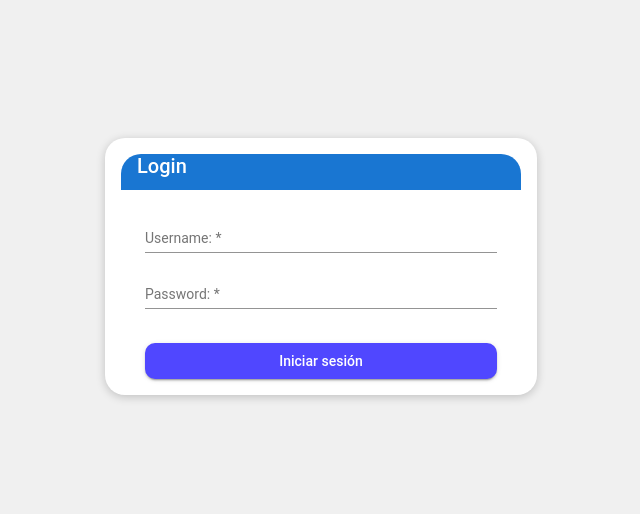
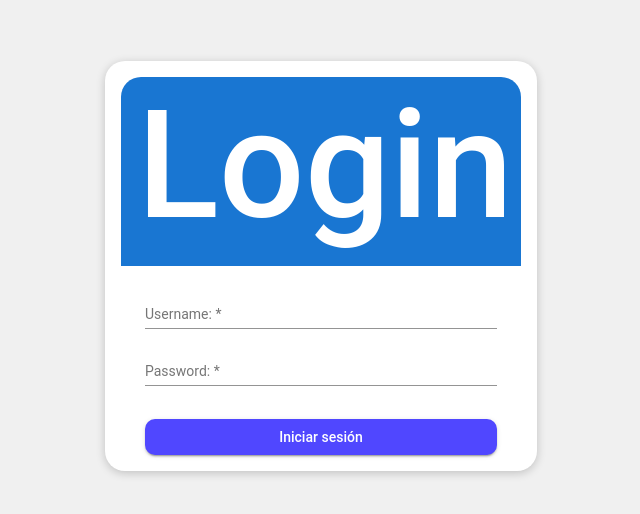
Before and after one commit to cdelcastillomaussa/veterinaria-front-end, an Angular app: page /login in a window 1280 px wide. Shown: the part 134-648 px from the top of the page, without its empty margins (319-959 px from the left). Built offline with nearby package versions, Linux system fonts and the light colour scheme.

Commit message:
Login terminando

```diff
--- a/src/app/login/login.component.scss
+++ b/src/app/login/login.component.scss
@@ -2,6 +2,11 @@
   background-color: rgb(80, 71, 255);
   color: white;
 }
+
+.mat-card-header .mat-card-title {
+  font-size: 151px;
+}
+
 .container {
   display: flex;
   justify-content: center;
--- a/src/app/login/login.component.ts
+++ b/src/app/login/login.component.ts
@@ -16,10 +16,12 @@ export class LoginComponent implements OnInit {
   }
 
   login(){
-    if(this.username === 'jupiter' && this.password === 'jupiter'){
+    if(this.username === 'demo.demo' && this.password === 'jupiter48'){
       this.router.navigate(['/home']);
     } else {
       alert('Credenciales incorrectas. Por favor intente de nuevo.');
+      this.username = '';
+      this.password = '';
     }
 
   }
```
